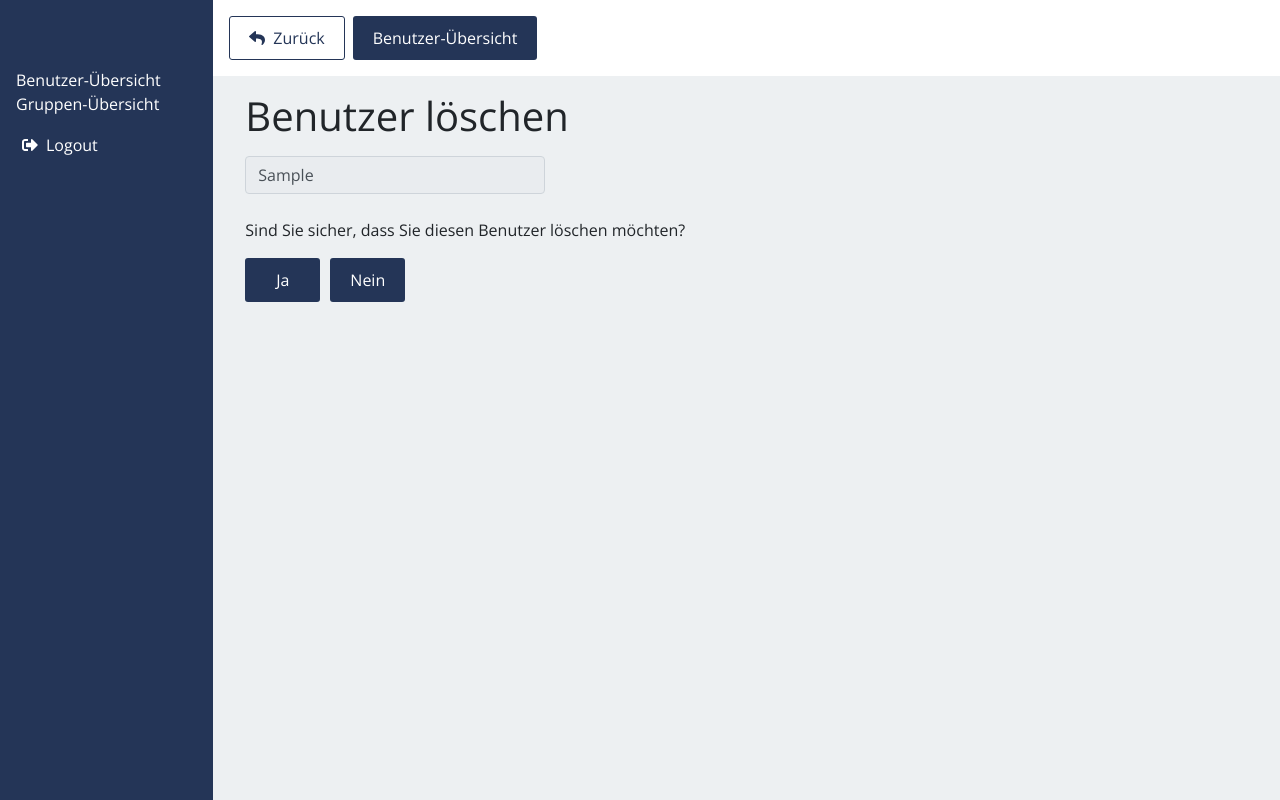
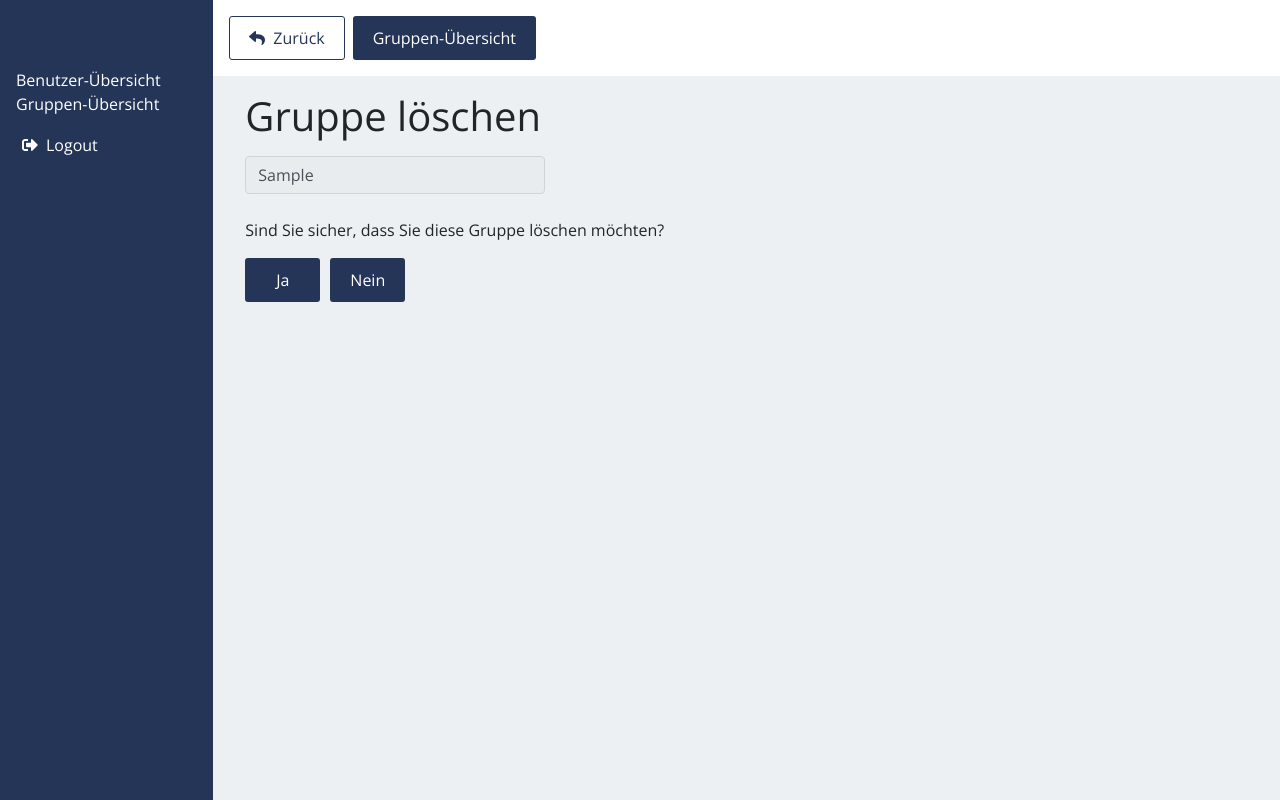
Before and after one commit to JustinThiede/ad-web-app, a PHP site: template pages/view/group/delete.php in a window 1280 px wide. Run offline with PHP 8.4, Linux system fonts and the light colour scheme; the visitor is signed in with stand-in values (Sample User, id 1); the template is opened without the code that fills it: most values are stand-ins (such as "Sample title", 1, 10 or a date in 2020); some libraries are stand-ins or nearby versions.

Commit message:
group delete view and function

```diff
--- a/pages/model/group.php
+++ b/pages/model/group.php
@@ -49,12 +49,12 @@ class Model
 
     /**
      *
-     * Deletes LDAP users
+     * Deletes LDAP groups
      *
      * @param  string $dn the dn of the object
      * @return bool
      */
-    public function deleteUser(string $dn):bool
+    public function deleteGroup(string $dn):bool
     {
         return $this->ldap->deleteObject($dn);
     }
--- a/pages/view/group/delete.php
+++ b/pages/view/group/delete.php
@@ -6,17 +6,17 @@
                 <?php if (!isset($data['success'])):?>
                     <button class="back-button alt-ex-buttons mb-4 mr-2"><i class="fas fa-reply mr-2 "></i>Zurück</button>
                 <?php endif; ?>
-                <a class="ex-buttons mr-2" href="/user/index">Benutzer-Übersicht</a>
+                <a class="ex-buttons mr-2" href="/user/index">Gruppen-Übersicht</a>
             </div>
-            <h1>Benutzer löschen</h1>
+            <h1>Gruppe löschen</h1>
             <?php if (isset($data['dn'])): ?>
-                <form action="/user/delete" method="POST">
+                <form action="/group/delete" method="POST">
                     <input type="hidden" name="dn" value="<?php echo $data['dn'] ?>">
 
                     <input class="form-control form-inputs" type="text" name="cn" value="<?php if (isset($data['cn'])): echo $data['cn']; endif; ?>" required readonly>
                     <br>
 
-                    <p>Sind Sie sicher, dass Sie diesen Benutzer löschen möchten?</p>
+                    <p>Sind Sie sicher, dass Sie diese Gruppe löschen möchten?</p>
                     <div class="button-wrapper">
                         <input class="ex-buttons delete-buttons" type="submit" value="Ja">
                         <a class="ex-buttons delete-buttons" href="/user/index">Nein</a>
--- a/pages/view/group/index.php
+++ b/pages/view/group/index.php
@@ -13,6 +13,7 @@
                         <?php foreach ($data as $value): ?>
                             <form action="/group/update" method="post">
                                 <input type="hidden" name="dn" value="<?php echo $value['dn'] ?>">
+                                <input type="hidden" name="cn" value="<?php echo $value['cn'] ?>">
 
                                 <tr>
                                     <td><?php echo $value['cn'] ?></td>
```
Also changed, not shown: pages/controller/group.php (+10 -10 lines).
